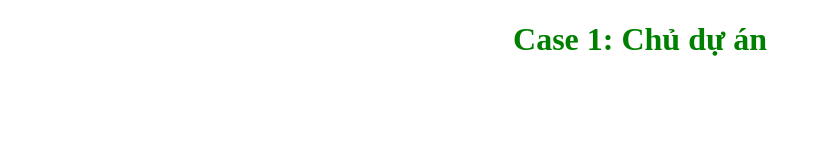
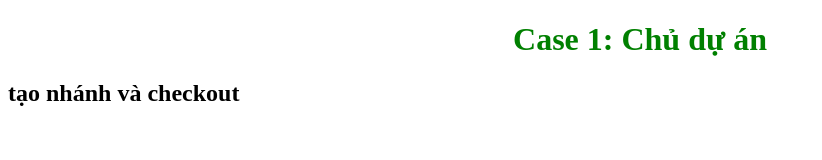
Before and after one commit to DucHuy245/Owner, a plain HTML site: page index.html in a window 1280 px wide. Shown: the whole page, without its empty margins (0-822 px from the left). Drawn offline with Linux system fonts and the light colour scheme.

Commit message:
commit 2

```diff
--- a/index.html
+++ b/index.html
@@ -8,5 +8,6 @@
 </head>
 <body>
     <h1>Case 1: Chủ dự án</h1>
+    <h2>tạo nhánh và checkout</h2>
 </body>
 </html>
```
